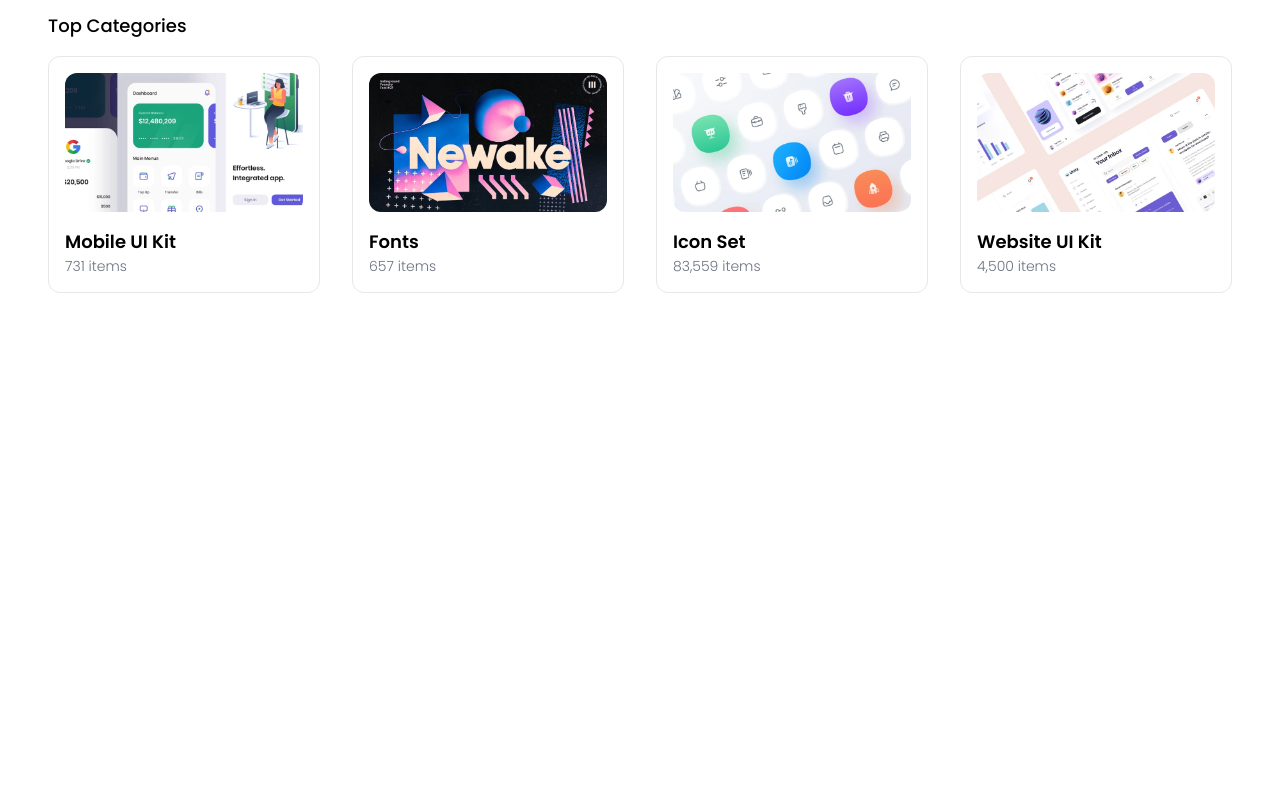
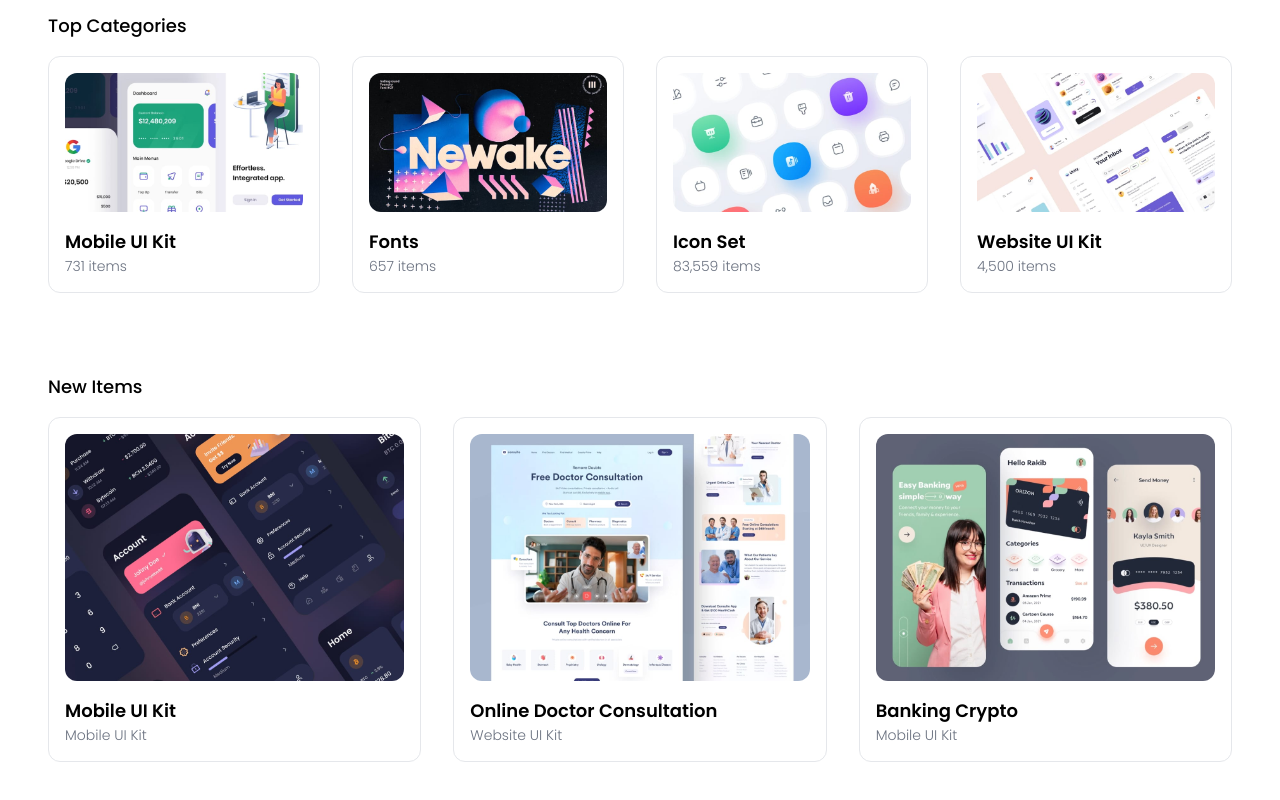
Before and after one commit to amrann/vue3-project, a Vue app: page / in a window 1280 px wide. Shown: the part 646-1446 px from the top of the page. Before the commit the page ends 1019 px from the top, so only its background shows below. Built offline with nearby package versions, Linux system fonts and the light colour scheme.

Commit message:
feat : adding items section on homepage

```diff
--- /dev/null
+++ b/src/components/Items.vue
@@ -0,0 +1,79 @@
+<template>
+  <div class="container px-4 mx-auto my-16 md:px-12">
+    <h2 class="mb-4 text-xl font-medium md:mb-0 md:text-lg">New Items</h2>
+    <div class="flex flex-wrap -mx-1 lg:-mx-4">
+      <div class="w-full px-1 my-1 md:w-1/2 lg:my-4 lg:px-4 lg:w-1/3">
+        <div class="overflow-hidden border border-gray-200 rounded-xl">
+          <a href="details.html">
+            <div class="m-4 overflow-hidden rounded-xl">
+              <img
+                alt="Placeholder"
+                class="block w-full h-auto"
+                src="@/assets/img/items-1.jpg"
+              />
+            </div>
+          </a>
+
+          <header class="px-4 mb-4 leading-tight">
+            <h1 class="text-lg">
+              <a class="font-semibold text-black no-underline hover:underline" href="#">
+                Mobile UI Kit
+              </a>
+            </h1>
+            <span class="block text-sm font-light text-gray-500 no-underline">
+              Mobile UI Kit
+            </span>
+          </header>
+        </div>
+      </div>
+      <div class="w-full px-1 my-1 md:w-1/2 lg:my-4 lg:px-4 lg:w-1/3">
+        <div class="overflow-hidden border border-gray-200 rounded-xl">
+          <a href="details.html">
+            <div class="m-4 overflow-hidden rounded-xl">
+              <img
+                alt="Placeholder"
+                class="block w-full h-auto"
+                src="@/assets/img/items-2.jpg"
+              />
+            </div>
+          </a>
+
+          <header class="px-4 mb-4 leading-tight">
+            <h1 class="text-lg">
+              <a class="font-semibold text-black no-underline hover:underline" href="#">
+                Online Doctor Consultation
+              </a>
+            </h1>
+            <span class="block text-sm font-light text-gray-500 no-underline">
+              Website UI Kit
+            </span>
+          </header>
+        </div>
+      </div>
+      <div class="w-full px-1 my-1 md:w-1/2 lg:my-4 lg:px-4 lg:w-1/3">
+        <div class="overflow-hidden border border-gray-200 rounded-xl">
+          <a href="details.html">
+            <div class="m-4 overflow-hidden rounded-xl">
+              <img
+                alt="Placeholder"
+                class="block w-full h-auto"
+                src="@/assets/img/items-3.jpg"
+              />
+            </div>
+          </a>
+
+          <header class="px-4 mb-4 leading-tight">
+            <h1 class="text-lg">
+              <a class="font-semibold text-black no-underline hover:underline" href="#">
+                Banking Crypto
+              </a>
+            </h1>
+            <span class="block text-sm font-light text-gray-500 no-underline">
+              Mobile UI Kit
+            </span>
+          </header>
+        </div>
+      </div>
+    </div>
+  </div>
+</template>
--- a/src/views/HomeView.vue
+++ b/src/views/HomeView.vue
@@ -1,6 +1,7 @@
 <script setup>
 import Headline from './../components/Headline.vue'
 import Categories from './../components/Categories.vue'
+import Items from './../components/Items.vue'
 
 </script>
 
@@ -8,5 +9,6 @@
   <main>
     <Headline />
     <Categories />
+    <Items />
   </main>
 </template>
```
